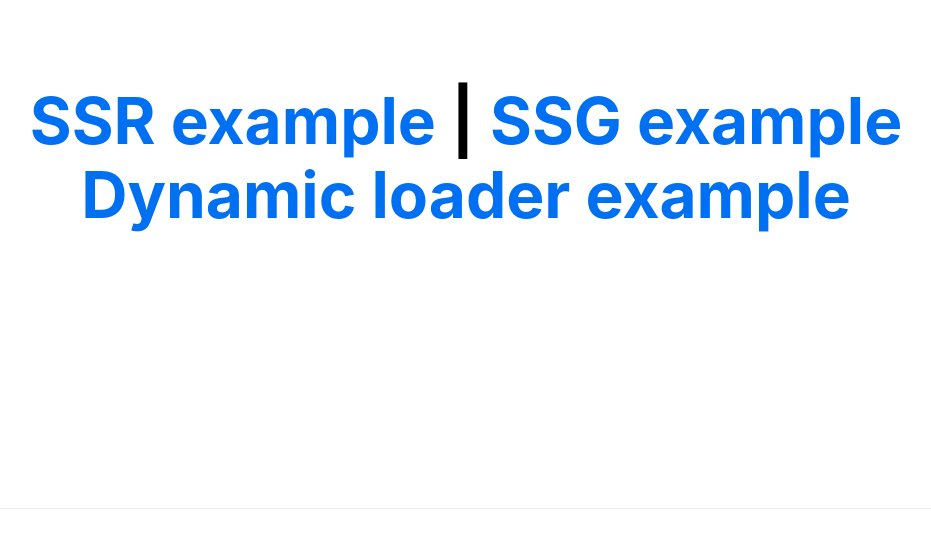
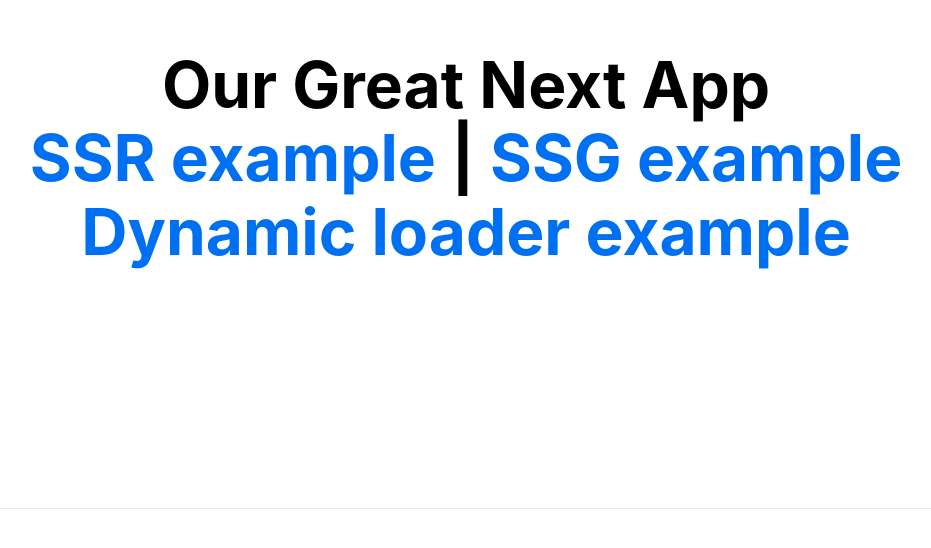
Before and after one commit to blakeparkinson/sample-next, a Next.js app: page / in a window 1280 px wide. Shown: the part 192-740 px from the top of the page, without its empty margins (174-1105 px from the left). Built offline with nearby package versions, Linux system fonts and the light colour scheme.

Commit message:
adds header text

```diff
--- a/pages/index.js
+++ b/pages/index.js
@@ -10,7 +10,7 @@ export default function Home() {
       </Head>
 
       <main className={styles.main}>
-        <h1 className={styles.title}>
+        <h1 className={styles.title}>Our Great Next App
           <div>
             <a href="/server-side">SSR example</a> | <a href="/ssg">SSG example</a>
           </div>
```
